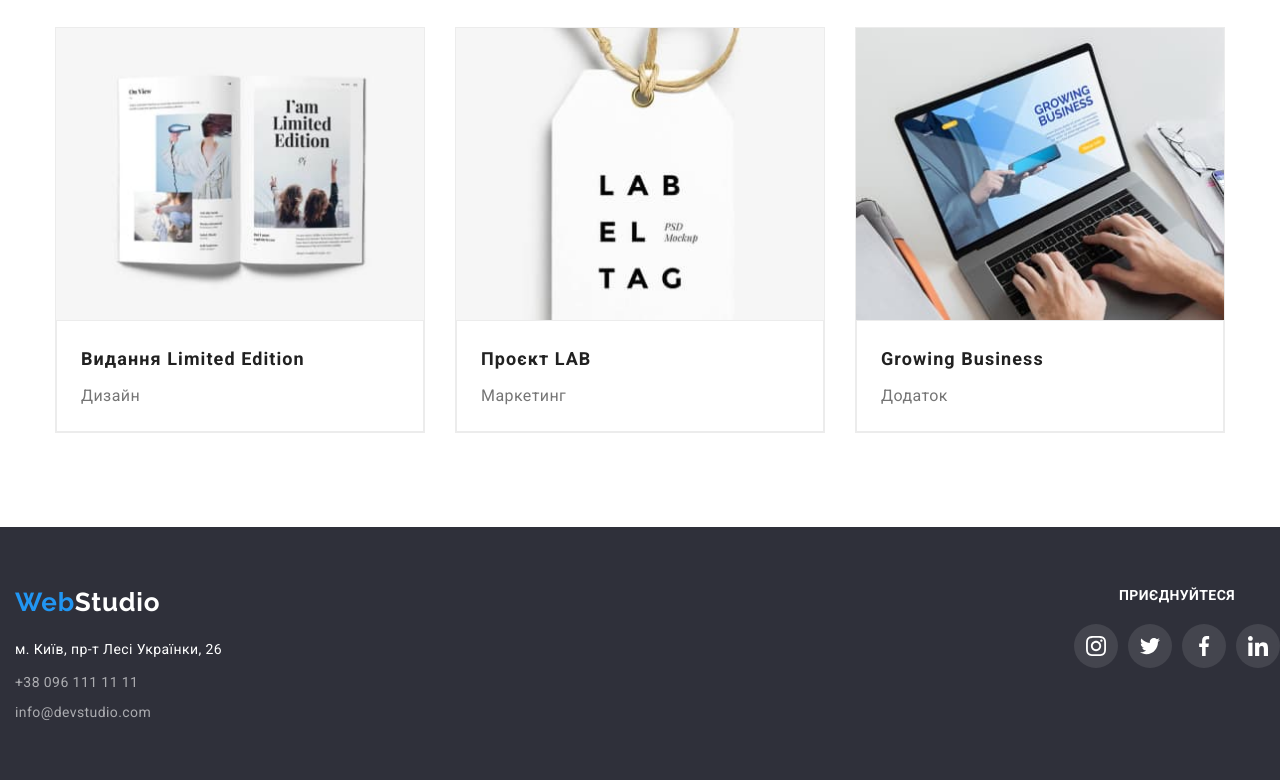
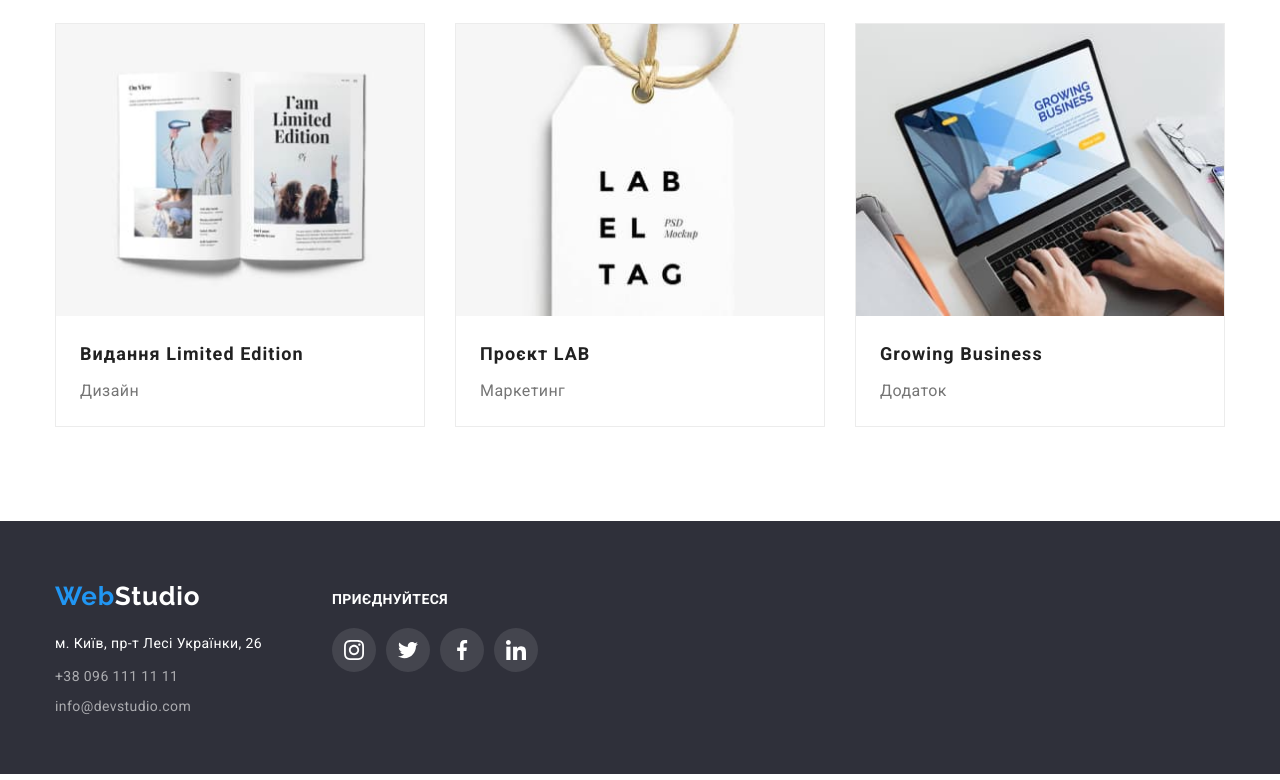
Before and after one commit to Ptz81/goit-markup-hw-04, a plain HTML site: page portfolio.html in a window 1280 px wide. Shown: the part 1109-1889 px from the top of the page. Drawn offline with nearby package versions, Linux system fonts and the light colour scheme.

Commit message:
added social section to footer

```diff
--- a/css/style.css
+++ b/css/style.css
@@ -468,9 +468,10 @@ background-color: var(--main-color);
     line-height: 1.7; */
 
 }
-address{
+.address{
     display: flex;
-    gap: 70px;
+    flex-direction: column;
+    gap: 20px;
     font-style: normal;
 }
 
@@ -506,7 +507,15 @@ address{
     color: var(--trans-text-color);
     text-decoration: none;
 }
+.cover{
 
+    display: flex;
+
+}
+
+.bottom-div{
+    margin-right: 70px;
+}
 
 
 .subscribe-title{
@@ -517,10 +526,12 @@ address{
         text-transform: uppercase;
 
         color: #FFFFFF;
-
+        margin-top: 10px;
         margin-bottom: 20px;
 
 }
+
+
 
 .icons{
     fill: var(--main-color);
@@ -578,9 +589,10 @@ address{
 
 .border-line{
     width: 370px;
+    cursor: pointer;
 }
-.portfolio-items:hover,
-.portfolio-items:focus{
+.border-line:hover,
+.border-line:focus{
     box-shadow: 0px 3px 1px rgba(0, 0, 0, 0.1), 0px 1px 2px rgba(0, 0, 0, 0.08), 0px 2px 2px rgba(0, 0, 0, 0.12);
 }
 
@@ -596,8 +608,7 @@ address{
 
 .title-img{
 padding: 20px 24px;
-border: 1px solid var(--border-header);
-cursor: pointer;
+
 }
 
 
--- a/portfolio.html
+++ b/portfolio.html
@@ -153,9 +153,12 @@
     <!--FOOTER-->
 
     <footer class="footer">
-      <div class="container bottom-div">
+      <div class="container cover">
+        <div class="bottom-div">
+
         <a href="./index.html" class="logo footer-logo"><span>Web</span>Studio</a>
         <address class="address">
+
           <ul class="footer-menu-contact li-style">
             <li class="footer-item">
               <a
@@ -173,10 +176,12 @@
               <a class="footer-link accent" href="mailto:info@devstudio.com">info@devstudio.com</a>
             </li>
           </ul>
+
         </address>
+
       </div>
       <div class="subscribe">
-        <h2 class="subscribe-title">Приєднуйтеся</h2>
+        <p class="subscribe-title">Приєднуйтеся</p>
         <ul class="li-style socials">
                   <li class="icon-list">
                     <a class="social-link" href="https://instagram.com">
@@ -211,6 +216,8 @@
                   </li>
                 </ul>
       </div>
+      </div>
+
     </footer>
   </body>
 </html>
```
Also changed, not shown: index.html (+6 -3 lines).
